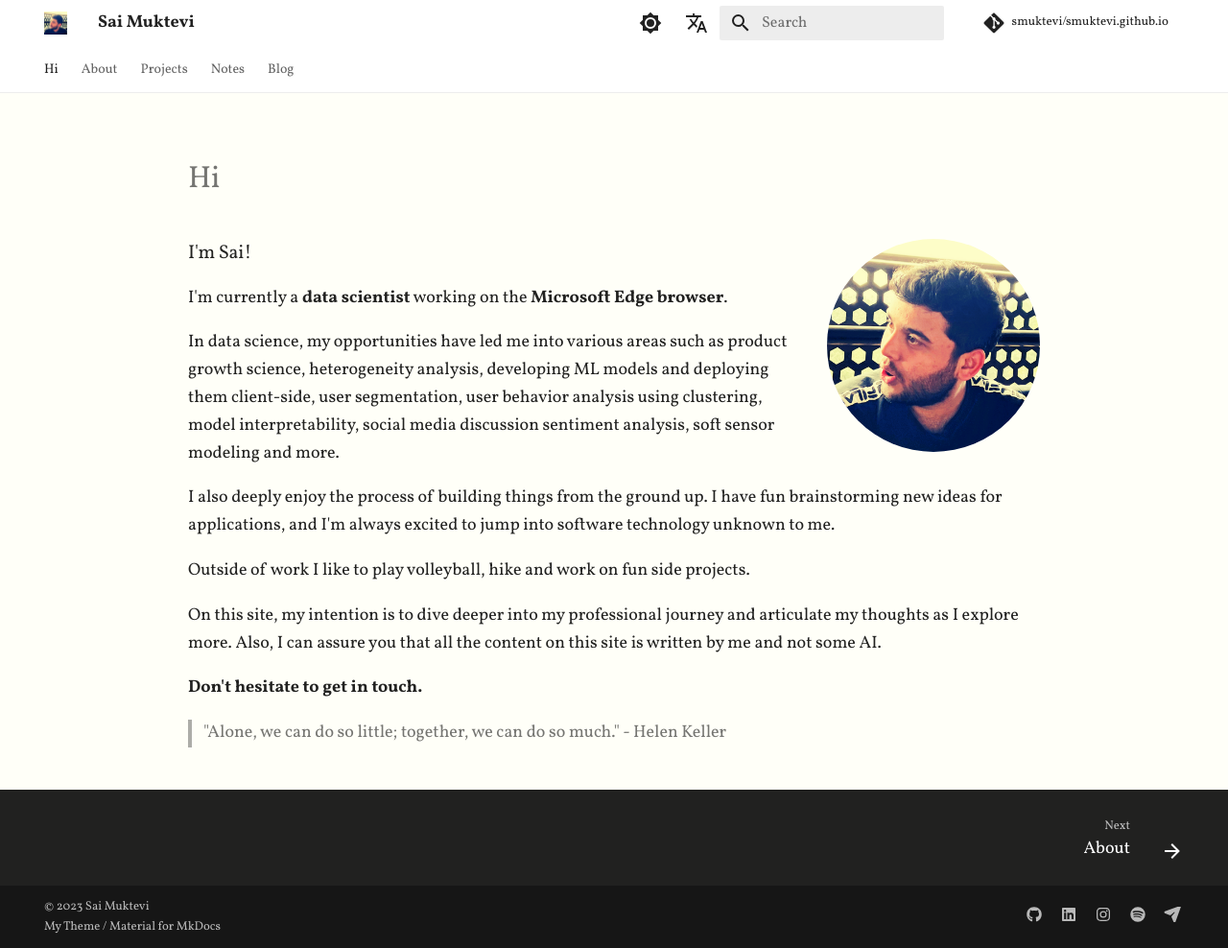
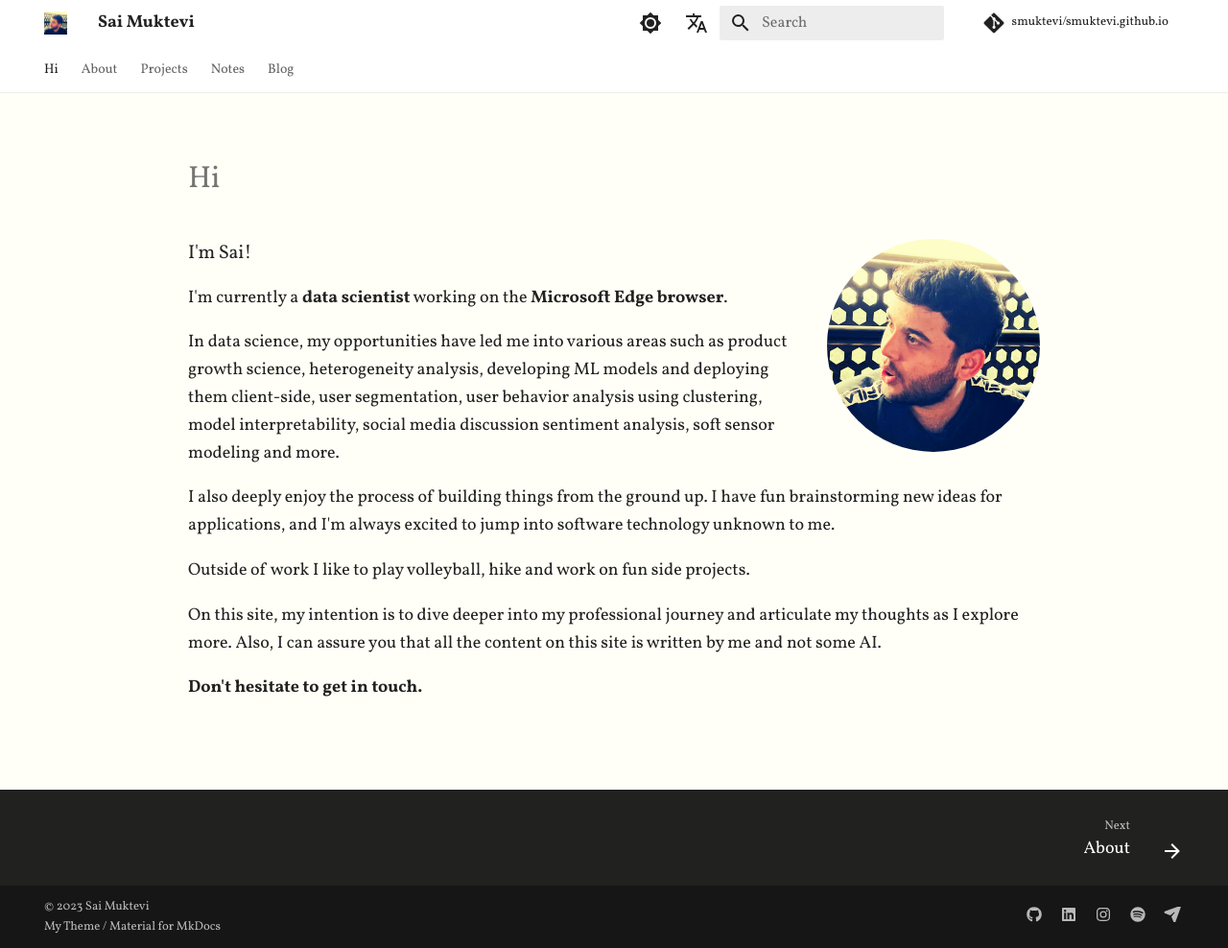
Before and after one commit to smuktevi/smuktevi.github.io, an MkDocs documentation site: the page built from docs/index.md, in a window 1280 px wide and 988 px high. Shown: the whole window at 96% size. Built offline with MkDocs 1.6.1 and Material for MkDocs 9.7.7, drawn with Linux system fonts in a browser that asks for light colours; comment, search, counter and statistics services are not loaded.

Commit message:
removed the quote

```diff
--- a/docs/index.md
+++ b/docs/index.md
@@ -22,5 +22,3 @@ Outside of work I like to play volleyball, hike and work on fun side projects.
 On this site, my intention is to dive deeper into my professional journey and articulate my thoughts as I explore more. Also, I can assure you that all the content on this site is written by me and not some AI.
 
 **Don't hesitate to get in touch.**
-
-> "Alone, we can do so little; together, we can do so much." - Helen Keller
```
Also changed, not shown: site/404.html, site/index.html, site/search/search_index.json, 1 other file.
